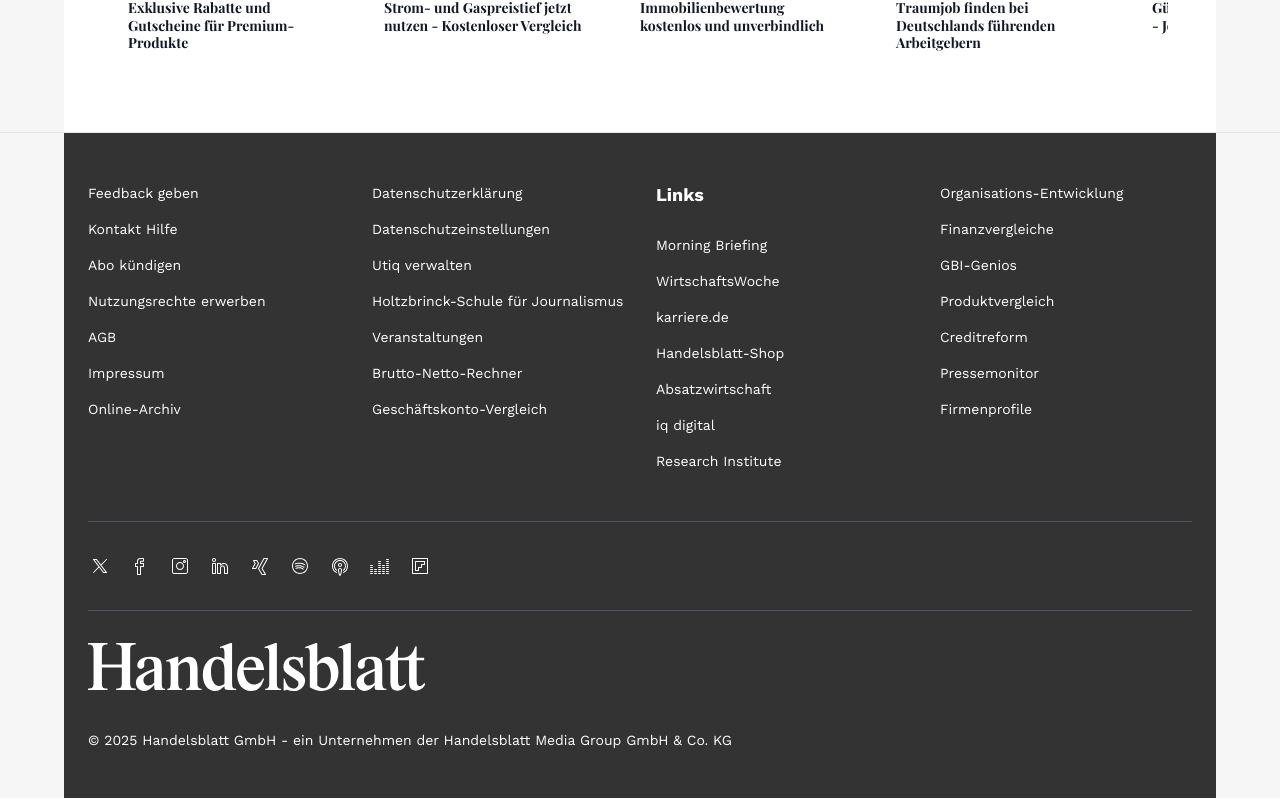
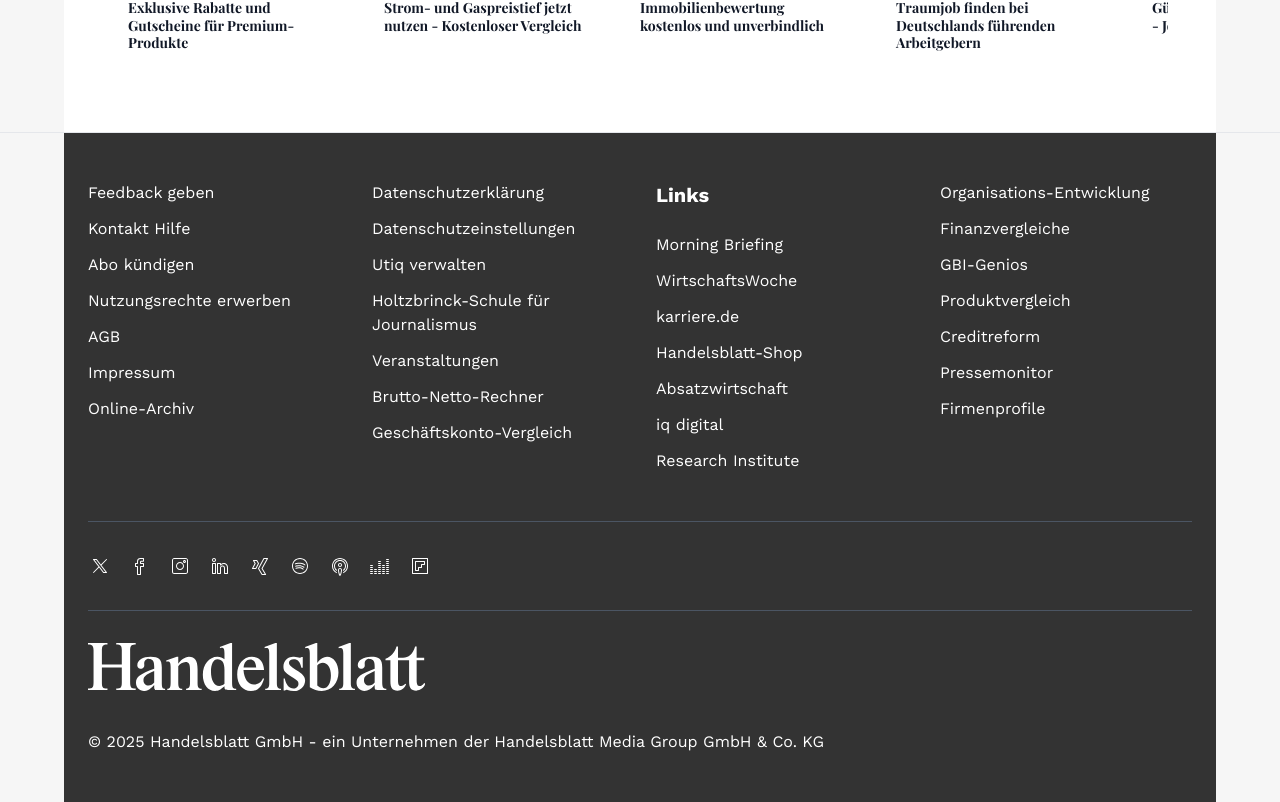
Before and after one commit to dvvvvv411/handelsblatt-sticky-header-kit, a React (Vite) app: page / in a window 1280 px wide. Shown: the part 4455-5257 px from the top of the page. Built offline with nearby package versions, Linux system fonts and the light colour scheme.

Commit message:
Increase footer font size
Increase the font size in the HandelsblattFooter component.

```diff
--- a/src/components/HandelsblattFooter.tsx
+++ b/src/components/HandelsblattFooter.tsx
@@ -1,3 +1,4 @@
+
 import React from 'react';
 import { Separator } from './ui/separator';
 
@@ -142,7 +143,7 @@ const HandelsblattFooter = () => {
                 <li key={index}>
                   <a
                     href={link.href}
-                    className="text-sm text-white hover:text-gray-300 transition-colors"
+                    className="text-base text-white hover:text-gray-300 transition-colors"
                   >
                     {link.title}
                   </a>
@@ -158,7 +159,7 @@ const HandelsblattFooter = () => {
                 <li key={index}>
                   <a
                     href={link.href}
-                    className="text-sm text-white hover:text-gray-300 transition-colors"
+                    className="text-base text-white hover:text-gray-300 transition-colors"
                   >
                     {link.title}
                   </a>
@@ -169,13 +170,13 @@ const HandelsblattFooter = () => {
 
           {/* Column 3 */}
           <nav>
-            <h3 className="text-lg font-bold text-white mb-6">Links</h3>
+            <h3 className="text-xl font-bold text-white mb-6">Links</h3>
             <ul className="space-y-3">
               {column3Links.map((link, index) => (
                 <li key={index}>
                   <a
                     href={link.href}
-                    className="text-sm text-white hover:text-gray-300 transition-colors"
+                    className="text-base text-white hover:text-gray-300 transition-colors"
                   >
                     {link.title}
                   </a>
@@ -191,7 +192,7 @@ const HandelsblattFooter = () => {
                 <li key={index}>
                   <a
                     href={link.href}
-                    className="text-sm text-white hover:text-gray-300 transition-colors"
+                    className="text-base text-white hover:text-gray-300 transition-colors"
                   >
                     {link.title}
                   </a>
@@ -241,7 +242,7 @@ const HandelsblattFooter = () => {
         </div>
 
         {/* Copyright */}
-        <div className="text-sm text-white">
+        <div className="text-base text-white">
           <p>
             © 2025 Handelsblatt GmbH - ein Unternehmen der{' '}
             <a
```
